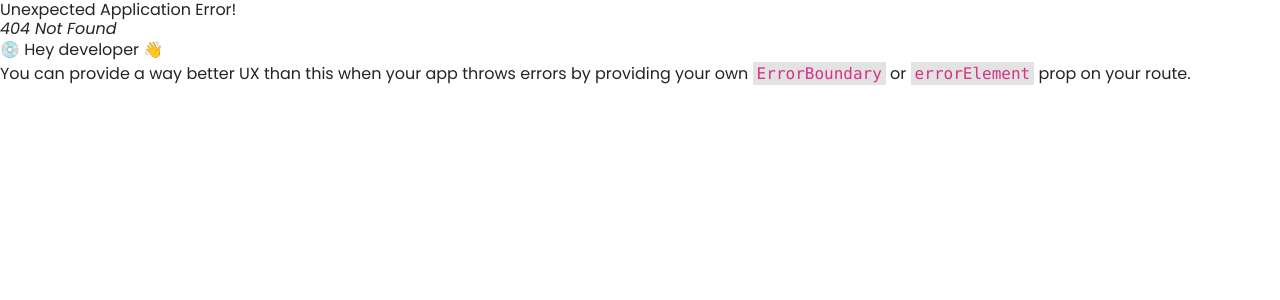
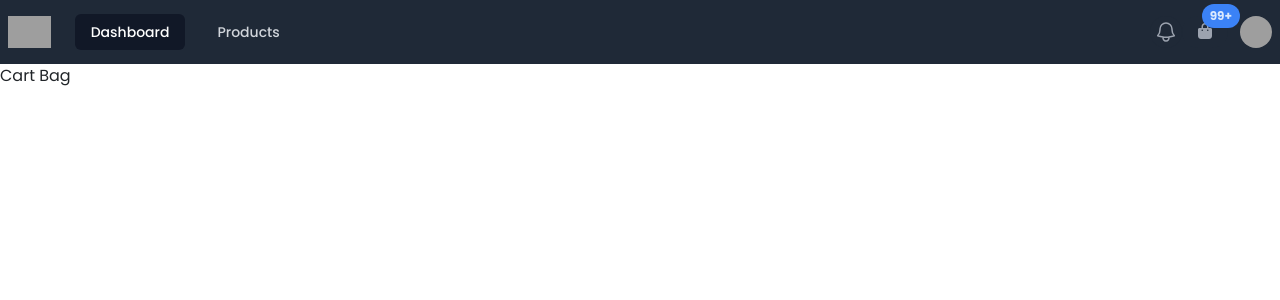
Before and after one commit to vinhngocle/Estate-App-MERN-Stack, a React (Vite) app in the folder client/estate-app/: page /cart in a window 1280 px wide. Before the commit this address had no page. Shown: the top 300 px of the page. Built offline with nearby package versions, Linux system fonts and the light colour scheme; grey boxes are pictures that could not be loaded.

Commit message:
add ui cart bag

```diff
--- a/client/estate-app/src/App.tsx
+++ b/client/estate-app/src/App.tsx
@@ -1,11 +1,10 @@
-import { Link } from "react-router-dom";
+import { BrowserRouter, Link, Route } from "react-router-dom";
 import Navbar from "./components/Navbar/Navbar";
+import ProductPage from "./pages/ProductPage";
 
 function App() {
   return (
     <div>
-      {/* <h1 className="text-center p-3 text-3xl font-bold">Dashboard</h1> */}
-      <Navbar />
       <ul className="text-blue-400 p-4 list-disc">
         <li className="hover:text-blue-800">
           <Link to="/todo-list">Todo List</Link>
@@ -13,9 +12,6 @@ function App() {
         <li className="hover:text-blue-800">
           <Link to="/gym-app">Gym App</Link>
         </li>
-        {/* <li className="hover:text-blue-800">
-          <Link to="/product">Product</Link>
-        </li> */}
       </ul>
     </div>
   );
--- /dev/null
+++ b/client/estate-app/src/components/Cart/Cart.tsx
@@ -0,0 +1,7 @@
+import React from "react";
+
+function Cart() {
+  return <div>Cart Bag</div>;
+}
+
+export default Cart;
--- /dev/null
+++ b/client/estate-app/src/components/Layout.tsx
@@ -0,0 +1,17 @@
+import { ReactNode } from "react";
+import Navbar from "./Navbar/Navbar";
+
+interface LayoutProps {
+  children: ReactNode;
+}
+
+function Layout({ children }: LayoutProps) {
+  return (
+    <div>
+      <Navbar />
+      <main>{children}</main>
+    </div>
+  );
+}
+
+export default Layout;
--- a/client/estate-app/src/components/Navbar/Navbar.tsx
+++ b/client/estate-app/src/components/Navbar/Navbar.tsx
@@ -1,4 +1,3 @@
-import React from "react";
 import { Link } from "react-router-dom";
 
 function Navbar() {
@@ -59,25 +58,29 @@ function Navbar() {
             </div>
             <div className="flex flex-1 items-center justify-center sm:items-stretch sm:justify-start">
               <div className="flex flex-shrink-0 items-center">
+                <Link to="/">
                   <img
                     className="h-8 w-auto"
                     src="https://tailwindui.com/img/logos/mark.svg?color=indigo&shade=500"
                     alt="Your Company"
                   />
+                </Link>
               </div>
               <div className=" sm:ml-6 sm:block">
                 <div className="flex space-x-4">
                   {/* <!-- Current: "bg-gray-900 text-white", Default: "text-gray-300 hover:bg-gray-700 hover:text-white" --> */}
-                  <a
-                    href="#"
+                  <div
                     className="rounded-md bg-gray-900 px-3 py-2 text-sm font-medium text-white"
                     aria-current="page"
                   >
-                    Dashboard
-                  </a>
+                    <Link to="/">Dashboard</Link>
+                  </div>
                   <div className="rounded-md px-3 py-2 text-sm font-medium text-gray-300 hover:bg-gray-700 hover:text-white">
                     <Link to="/product">Products</Link>
                   </div>
+                  {/* <div className="rounded-md px-3 py-2 text-sm font-medium text-gray-300 hover:bg-gray-700 hover:text-white">
+                    <Link to="/cart">Carts</Link>
+                  </div> */}
                   {/* <a
                     href="#"
                     className="rounded-md px-3 py-2 text-sm font-medium text-gray-300 hover:bg-gray-700 hover:text-white"
@@ -120,17 +123,20 @@ function Navbar() {
                 </span> */}
               </button>
 
+              <Link to="/cart">
                 <button
                   type="button"
                   className="px-3 py-1 relative rounded-full bg-gray-800 p-1 text-gray-400 hover:text-white focus:outline-none focus:ring-2 focus:ring-white focus:ring-offset-2 focus:ring-offset-gray-800"
                 >
                   <span className="absolute -inset-1.5"></span>
                   <span className="sr-only">View bags</span>
+
                   <i className="fa-solid fa-bag-shopping"></i>
                   <span className="absolute bg-blue-500 text-blue-100 px-2 py-1 text-xs font-bold rounded-full -top-3 -right-3">
                     99+
                   </span>
                 </button>
+              </Link>
 
               {/* <!-- Profile dropdown --> */}
               <div className="relative ml-3">
--- a/client/estate-app/src/components/Product/Card.tsx
+++ b/client/estate-app/src/components/Product/Card.tsx
@@ -40,7 +40,7 @@ function Card({ product }: CardProps) {
             href="#"
             className="inline-flex items-center px-3 py-2 text-sm font-medium text-center text-white bg-blue-700 rounded-lg hover:bg-blue-800 focus:ring-4 focus:outline-none focus:ring-blue-300 dark:bg-blue-600 dark:hover:bg-blue-700 dark:focus:ring-blue-800"
           >
-            Read more
+            Add to Card
             <svg
               className="rtl:rotate-180 w-3.5 h-3.5 ms-2"
               aria-hidden="true"
--- a/client/estate-app/src/main.tsx
+++ b/client/estate-app/src/main.tsx
@@ -6,11 +6,18 @@ import { createBrowserRouter, RouterProvider } from "react-router-dom";
 import TodoListPage from "./pages/TodoListPage.tsx";
 import NasaAppPage from "./pages/GymAppPage.tsx";
 import ProductPage from "./pages/ProductPage.tsx";
+import Navbar from "./components/Navbar/Navbar.tsx";
+import Layout from "./components/Layout.tsx";
+import CartPage from "./pages/CartPage.tsx";
 
 const router = createBrowserRouter([
   {
     path: "/",
-    element: <App />,
+    element: (
+      <Layout>
+        <App />
+      </Layout>
+    ),
   },
   {
     path: "/todo-list",
@@ -22,7 +29,19 @@ const router = createBrowserRouter([
   },
   {
     path: "/product",
-    element: <ProductPage />,
+    element: (
+      <Layout>
+        <ProductPage />
+      </Layout>
+    ),
+  },
+  {
+    path: "/cart",
+    element: (
+      <Layout>
+        <CartPage />
+      </Layout>
+    ),
   },
 ]);
 
--- /dev/null
+++ b/client/estate-app/src/pages/CartPage.tsx
@@ -0,0 +1,12 @@
+import React from "react";
+import Cart from "../components/Cart/Cart";
+
+function CartPage() {
+  return (
+    <div>
+      <Cart />
+    </div>
+  );
+}
+
+export default CartPage;
```
Lines whose indentation alone changed are shown as unchanged.
